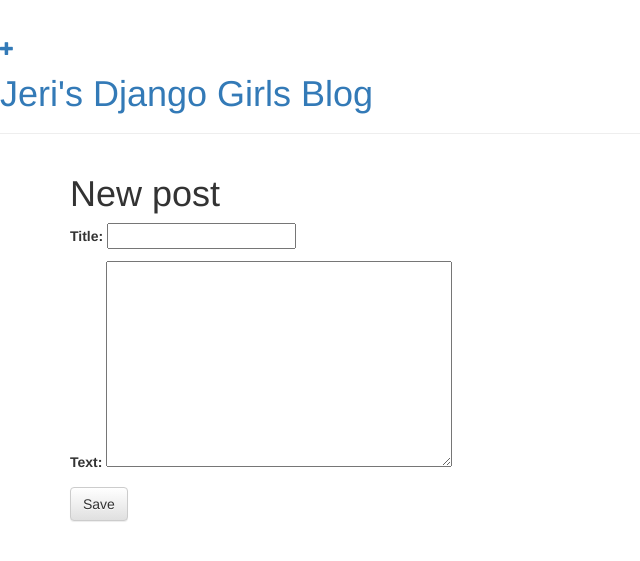
After one commit to BlackHeartEmoji/Django-Girls-Blog, a Django app: page /post/new/ in a window 1280 px wide. The commit adds this page. Shown: the top 561 px of the page, without its empty margins (0-640 px from the left). Run offline with Django 3.2, Linux system fonts and the light colour scheme; some libraries are stand-ins or nearby versions.

Commit message:
updated form erros

```diff
--- /dev/null
+++ b/blog/forms.py
@@ -0,0 +1,9 @@
+from django import forms
+
+from .models import Post
+
+class PostForm(forms.ModelForm):
+
+	class Meta:
+		model = Post
+		fields = ('title', 'text',)
--- a/blog/templates/blog/base.html
+++ b/blog/templates/blog/base.html
@@ -9,7 +9,8 @@
     </head>
     <body>
     <div class="page-header">
-        <h1><a href="/">Django Girls Blog</a></h1>
+    	<a href="{% url 'blog.views.post_new' %}" class="top-menu"><span class="glyphicon glyphicon-plus"></span></a>
+        <h1><a href="/">Jeri's Django Girls Blog</a></h1>
     </div>
     <div class="content container">
         <div class="row">
--- /dev/null
+++ b/blog/templates/blog/post_edit.html
@@ -0,0 +1,9 @@
+{% extends 'blog/base.html' %}
+
+{% block content %}
+    <h1>New post</h1>
+    <form method="POST" class="post-form">{% csrf_token %}
+        {{ form.as_p }}
+        <button type="submit" class="save btn btn-default">Save</button>
+    </form>
+{% endblock %}
--- a/blog/urls.py
+++ b/blog/urls.py
@@ -2,6 +2,7 @@
 from . import views
 
 urlpatterns = patterns('',
-	url(r'^$', views.post_list),
-	url(r'^post/(?P<pk>[0-9]+)/$', views.post_detail)
+    url(r'^$', views.post_list),
+    url(r'^post/(?P<pk>[0-9]+)/$', views.post_detail),
+    url(r'^post/new/$', views.post_new, name='post_new'),
 )
--- a/blog/views.py
+++ b/blog/views.py
@@ -1,6 +1,7 @@
 from django.shortcuts import render, get_object_or_404
 from django.utils import timezone
 from .models import Post
+from .forms import PostForm
 
 def post_list(request):
 	posts = Post.objects.filter(published_date__lte=timezone.now()).order_by('published_date')
@@ -9,3 +10,7 @@
 def post_detail(request, pk):
 	post = get_object_or_404(Post, pk=pk)
 	return render(request, 'blog/post_detail.html',{'post': post})
+
+def post_new(request):
+    form = PostForm()
+    return render(request, 'blog/post_edit.html', {'form': form})
```
